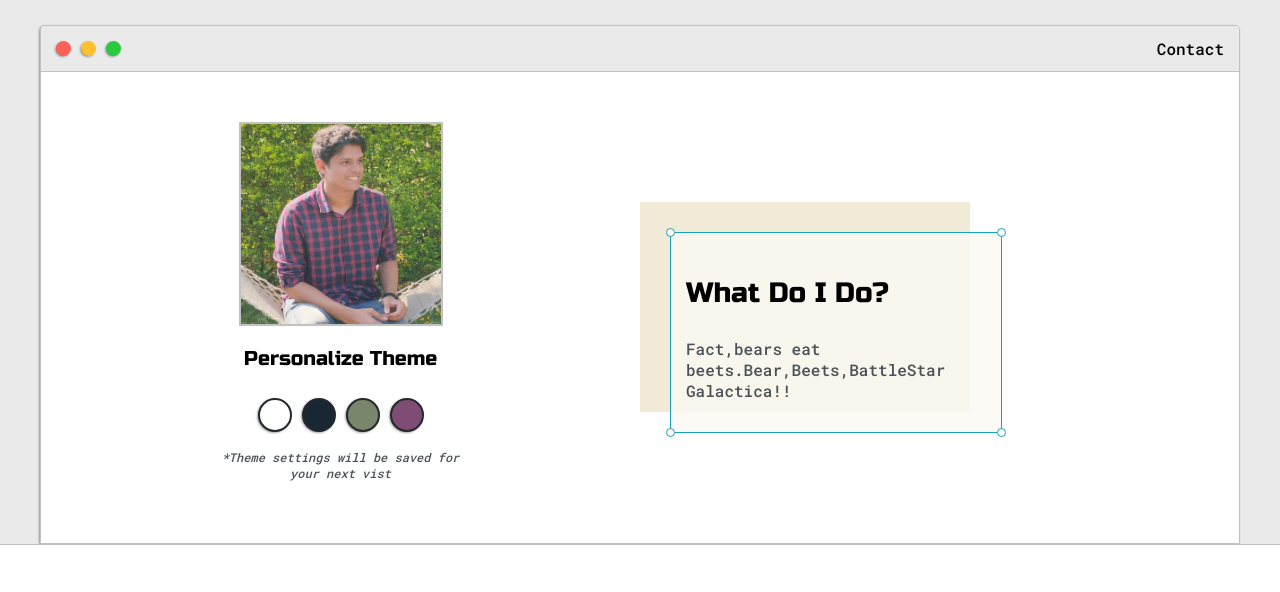
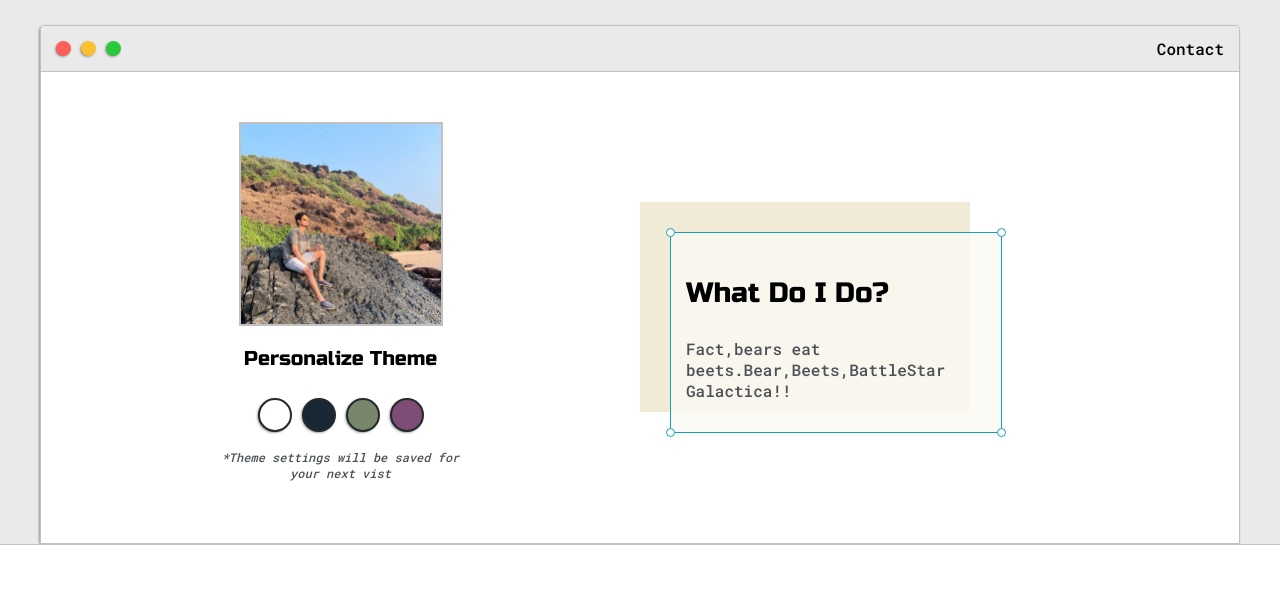
Before and after one commit to akshetti14/Portfolio, a plain HTML site: page index.html in a window 1280 px wide. Shown: the part 136-728 px from the top of the page. Drawn offline with Linux system fonts and the light colour scheme.

Commit message:
Update index.html

```diff
--- a/index.html
+++ b/index.html
@@ -33,7 +33,7 @@
                         </div>
                 </div>
                 <div class="left-column">
-                    <img src="images/profile.jpeg" id="profile_pic" alt="">
+                    <img src="images/profileport.jpeg" id="profile_pic" alt="">
                     <h5 style="text-align: center; line-height: 0;">Personalize Theme</h5>
                     <div id="theme-options-wrapper">
 						<div data-mode="light" id="light-mode" class="theme-dot"></div>
```
